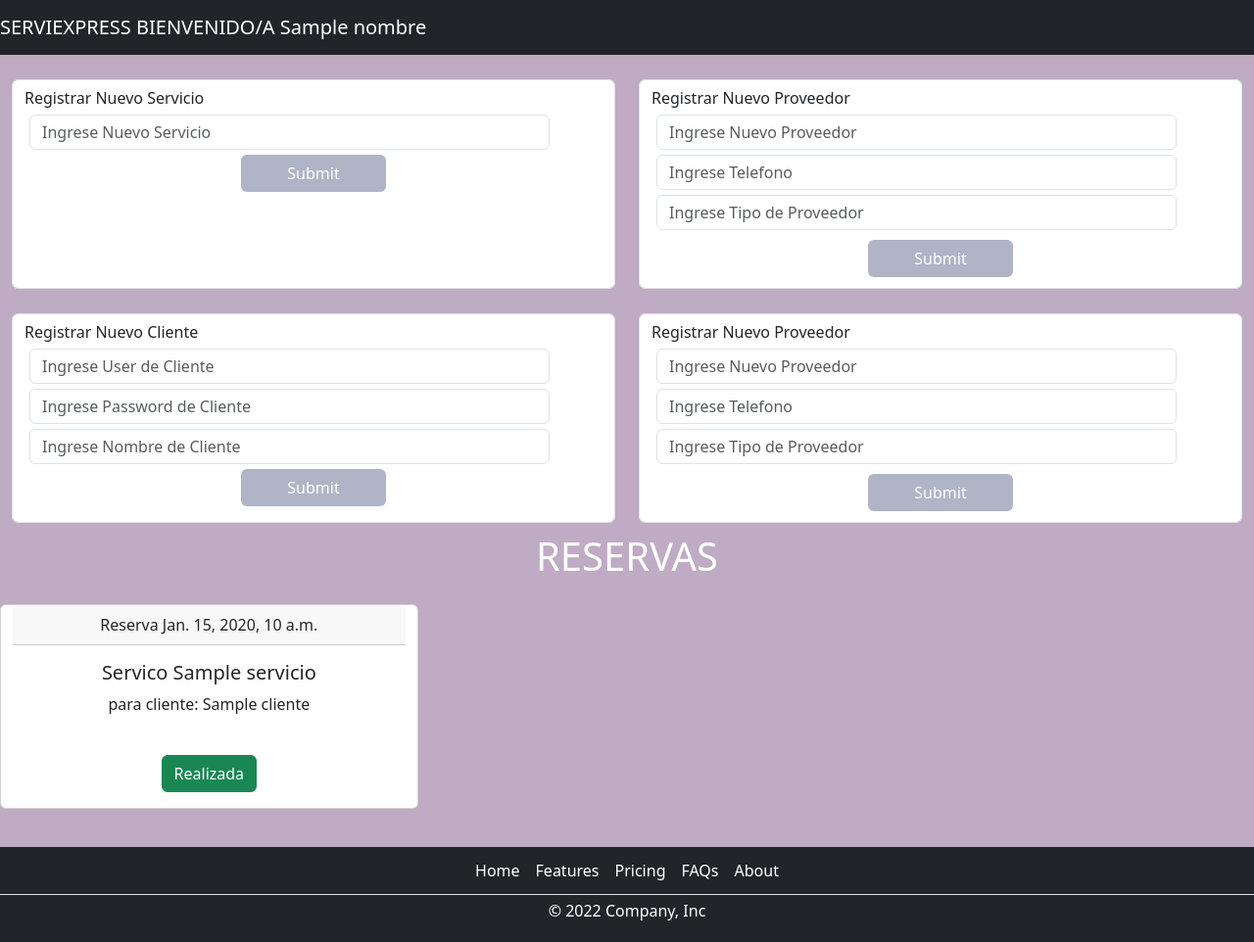
After one commit to Doritos0/arquitectura, a Django app: template core/templates/core/empleado.html in a window 1280 px wide. The commit adds this page. Shown: the whole page at 98% size. Run offline with Django 3.2, Linux system fonts and the light colour scheme; the template is opened without the code that fills it: most values are stand-ins (such as "Sample title", 1, 10 or a date in 2020).

Commit message:
80% del programa terminado

```diff
--- a/core/admin.py
+++ b/core/admin.py
@@ -1,5 +1,8 @@
 from django.contrib import admin
-from .models import Usuario
+from .models import Usuario, Proveedor, Servicio, ReservaHora
 # Register your models here.
 
 admin.site.register(Usuario)
+admin.site.register(Proveedor)
+admin.site.register(Servicio)
+admin.site.register(ReservaHora)
--- /dev/null
+++ b/core/static/main.css
@@ -0,0 +1,4 @@
+html {
+    margin: 0;
+    padding: 0;
+}
--- /dev/null
+++ b/core/templates/core/empleado.html
@@ -0,0 +1,103 @@
+{% extends 'core/layout.html' %}
+
+{% block content %}
+{% load static%}
+
+<div class="container-fluid">
+    <div class="row h-50" style="margin-top: 2%;">
+        <div class="col-6">
+            <form method="POST" class="form-control w-100 h-100">
+                {% csrf_token %}
+                <div class="form-group ">
+                    <label for="nombre">Registrar Nuevo Servicio</label>
+                    <input name="nombre" id="nombre_servicio" style="width: 90%;height: 20%;margin: 5px;"
+                        class="form-control" type="text" placeholder="Ingrese Nuevo Servicio">
+                    <center>
+                    <input  type="submit" name="ServicioFormulario" class="btn btn"
+                    style="height: 15%; width: 25%; margin-bottom: 5px; background-color: #AFB4C7; color: white;"></input>
+                    </center>
+                </div>
+            </form>
+        </div>
+        <div class="col-6">
+            <form method="POST" class="form-control w-100 h-100">
+                {% csrf_token %}
+                <div class="form-group">
+                    <label for="nombre">Registrar Nuevo Proveedor</label>
+                    <input name="nombre" id="nombre_proveedor" style="width: 90%;height: 20%;margin: 5px;"
+                        class="form-control" type="text" placeholder="Ingrese Nuevo Proveedor">
+                    <input name="fono" id="fono_proveedor" style="width: 90%;height: 20%;margin: 5px;"
+                        class="form-control" type="text" placeholder="Ingrese Telefono">
+                    <input name="tipo" id="tipo_proveedor" style="width: 90%;height: 20%;margin: 5px;"
+                        class="form-control" type="text" placeholder="Ingrese Tipo de Proveedor">
+                    <center>
+                        <input  type="submit" name="ProveedorFormulario" class="btn btn"
+                        style="height: 15%; width: 25%; margin: 5px; background-color: #AFB4C7; color: white;"></input>
+                    </center>
+                </div>
+            </form>
+        </div>
+    </div>
+    <div class="row h-50" style="margin-top: 2%;">
+        <div class="col-6">
+            <form method="POST" class="form-control w-100 h-100">
+                {% csrf_token %}
+                <div class="form-group ">
+                    <label for="user">Registrar Nuevo Cliente</label>
+                    <input name="user" id="user_cliente" style="width: 90%;height: 20%;margin: 5px;"
+                    class="form-control" type="text" placeholder="Ingrese User de Cliente">
+                    <input name="password" id="password_cliente" style="width: 90%;height: 20%;margin: 5px;"
+                    class="form-control" type="text" placeholder="Ingrese Password de Cliente">
+                    <input name="nombre" id="nombre_cliente" style="width: 90%;height: 20%;margin: 5px;"
+                    class="form-control" type="text" placeholder="Ingrese Nombre de Cliente">
+                    <center>
+                    <input  type="submit" name="ClienteFormulario" class="btn btn"
+                    style="height: 15%; width: 25%; margin-bottom: 5px; background-color: #AFB4C7; color: white;"></input>
+                    </center>
+                </div>
+            </form>
+        </div>
+        <div class="col-6">
+            <form method="POST" class="form-control w-100 h-100">
+                {% csrf_token %}
+                <div class="form-group">
+                    <label for="nombre">Registrar Nuevo Proveedor</label>
+                    <input name="nombre" id="nombre_proveedor" style="width: 90%;height: 20%;margin: 5px;"
+                        class="form-control" type="text" placeholder="Ingrese Nuevo Proveedor">
+                    <input name="fono" id="fono_proveedor" style="width: 90%;height: 20%;margin: 5px;"
+                        class="form-control" type="text" placeholder="Ingrese Telefono">
+                    <input name="tipo" id="tipo_proveedor" style="width: 90%;height: 20%;margin: 5px;"
+                        class="form-control" type="text" placeholder="Ingrese Tipo de Proveedor">
+                    <center>
+                        <input  type="submit" name="ProveedorFormulario" class="btn btn"
+                        style="height: 15%; width: 25%; margin: 5px; background-color: #AFB4C7; color: white;"></input>
+                    </center>
+                </div>
+            </form>
+        </div>
+    </div>
+    <center>
+        <h1 class="text-white" style="margin-top: 10px;">RESERVAS</h1>
+    </center>
+    <div class="row h-50" style="margin-top: 2%; margin-bottom: 10px;">
+        {% for res in reservas %}
+        <div class="card text-center col-4">
+            <div class="card-header">
+                Reserva {{ res.fecha_reserva }}
+            </div>
+            <div class="card-body">
+              <h5 class="card-title">Servico {{ res.servicio }}</h5>
+              <p class="card-text">para cliente: {{ res.cliente }}</p>
+              <form method="POST">
+                {% csrf_token %}
+                <input class="card-text" value="{{ res.id_reserva }}" type="hidden" readonly name="reserva" id="reserva">
+                <br>
+                <input class="btn btn-success" type="submit" value="Realizada" name="reserva_realida">
+              </form>
+            </div>
+          </div>
+        {% endfor %}
+    </div>
+</div>
+
+{% endblock %}
--- /dev/null
+++ b/core/templates/core/layout.html
@@ -0,0 +1,45 @@
+{% load static %}
+<!DOCTYPE html>
+<html>
+
+<head>
+    <meta charset='utf-8'>
+    <meta http-equiv='X-UA-Compatible' content='IE=edge'>
+    <title>HOME</title>
+    <meta name='viewport' content='width=device-width, initial-scale=1'>
+    <link rel="shortcut icon" href='{% static "rueda.png" %}' type="image/x-icon">
+    <link href="https://cdn.jsdelivr.net/npm/bootstrap@5.3.2/dist/css/bootstrap.min.css" rel="stylesheet"
+        integrity="sha384-T3c6CoIi6uLrA9TneNEoa7RxnatzjcDSCmG1MXxSR1GAsXEV/Dwwykc2MPK8M2HN" crossorigin="anonymous">
+</head>
+
+<body style="background-color: #BFABC3; margin-bottom: 0; height: 100%;">
+    <header>
+        <nav class="navbar navbar-expand-sm navbar-dark bg-dark">
+            <a class="navbar-brand" href="#">SERVIEXPRESS BIENVENIDO/A {{ nombre }}</a>
+            <div class="collapse navbar-collapse" id="navbarNavDropdown">
+                <ul class="navbar-nav mr-auto">
+                </ul>
+            </div>
+        </nav>
+    </header>
+
+    {% block content %}{% endblock%}
+
+
+    <footer class="py-1 bg-dark" style="margin-top: 3%;">
+        <ul class="nav justify-content-center border-bottom pb-1 mb-1">
+        <li class="nav-item"><a href="#" class="nav-link px-2 text-white">Home</a></li>
+        <li class="nav-item"><a href="#" class="nav-link px-2 text-white">Features</a></li>
+        <li class="nav-item"><a href="#" class="nav-link px-2 text-white">Pricing</a></li>
+        <li class="nav-item"><a href="#" class="nav-link px-2 text-white">FAQs</a></li>
+        <li class="nav-item"><a href="#" class="nav-link px-2 text-white">About</a></li>
+        </ul>
+        <p class="text-center text-white">&copy; 2022 Company, Inc</p>
+    </footer>
+
+    <script src="https://cdn.jsdelivr.net/npm/bootstrap@5.3.2/dist/js/bootstrap.bundle.min.js"
+        integrity="sha384-C6RzsynM9kWDrMNeT87bh95OGNyZPhcTNXj1NW7RuBCsyN/o0jlpcV8Qyq46cDfL"
+        crossorigin="anonymous"></script>
+</body>
+
+</html>
--- a/core/urls.py
+++ b/core/urls.py
@@ -1,8 +1,10 @@
 from django.urls import path
-from .views import login, lista_usuarios, detalle_usuario
+from .views import login, lista_usuarios, detalle_usuario, home, empleado
 
 urlpatterns=[
     path('', login, name="login"),
     path('lista_usuarios', lista_usuarios, name="lista_usuarios"),
     path('detalle_usuario/<id>', detalle_usuario, name="detalle_usuario"),
+    path('home', home, name="home"),
+    path('empleado', empleado, name="empleado"),
 ]
```
Also changed, not shown: core/forms.py (+17 -0 lines), core/models.py (+31 -1 lines), core/templates/core/admin.html (added, +14 -0 lines), core/templates/core/home.html (+35 -13 lines), core/templates/core/login.html (+23 -10 lines), core/views.py (+130 -31 lines), core/migrations/0001_initial.py.
